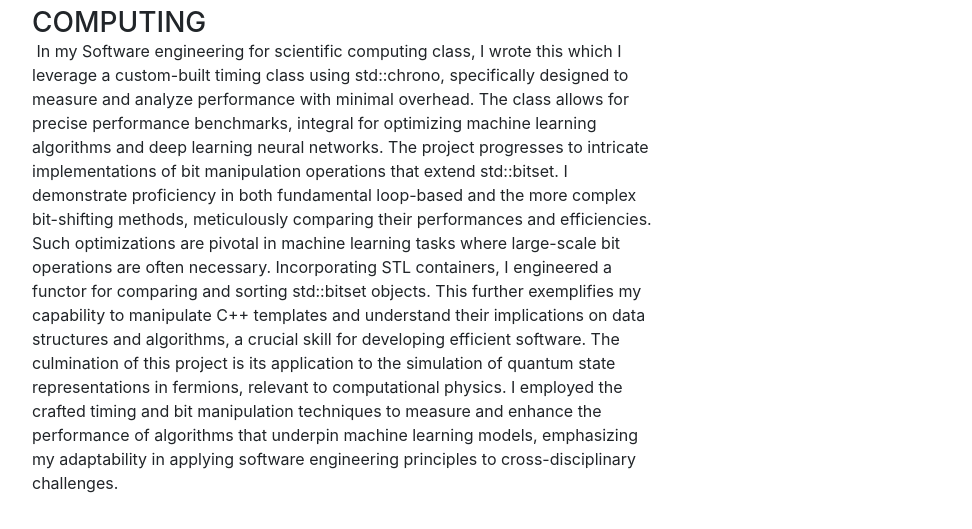
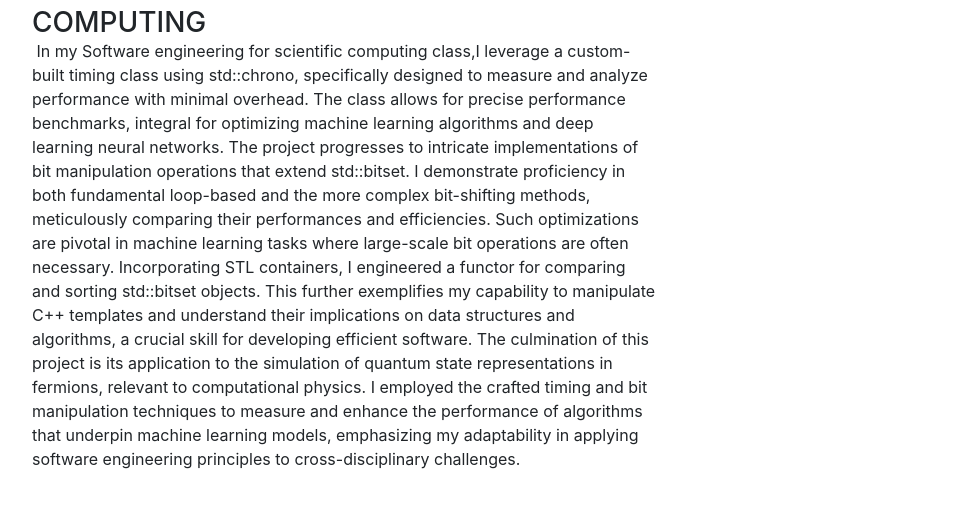
Before and after one commit to sneurog/sarahgomez.github.io, a website with bundled scripts: page index.html in a window 1280 px wide. Shown: the part 996-1525 px from the top of the page, without its empty margins (288-1260 px from the left). Built offline with nearby package versions, Linux system fonts and the light colour scheme; a web font is replaced by a local one.

Commit message:
fixed grammer

```diff
--- a/index.html
+++ b/index.html
@@ -118,7 +118,7 @@
             <div class="resume-content mr-auto">
               <h3 class="mb-0">Advanced C++ Techniques for Performance Optimization in Scientific Computing</h3>
 
-              <p> In my Software engineering for scientific computing class, I wrote this which I leverage a  custom-built timing class using std::chrono, specifically designed to measure and analyze performance with minimal overhead. The class allows for precise performance benchmarks, integral for optimizing machine learning algorithms and deep learning neural networks. The project progresses to intricate implementations of bit manipulation operations that extend std::bitset<N>. I demonstrate proficiency in both fundamental loop-based and the more complex bit-shifting methods, meticulously comparing their performances and efficiencies. Such optimizations are pivotal in machine learning tasks where large-scale bit operations are often necessary. Incorporating STL containers, I engineered a functor for comparing and sorting std::bitset<N> objects. This further exemplifies my capability to manipulate C++ templates and understand their implications on data structures and algorithms, a crucial skill for developing efficient software. The culmination of this project is its application to the simulation of quantum state representations in fermions, relevant to computational physics. I employed the crafted timing and bit manipulation techniques to measure and enhance the performance of algorithms that underpin machine learning models, emphasizing my adaptability in applying software engineering principles to cross-disciplinary challenges.</p>
+              <p> In my Software engineering for scientific computing class,I leverage a custom-built timing class using std::chrono, specifically designed to measure and analyze performance with minimal overhead. The class allows for precise performance benchmarks, integral for optimizing machine learning algorithms and deep learning neural networks. The project progresses to intricate implementations of bit manipulation operations that extend std::bitset<N>. I demonstrate proficiency in both fundamental loop-based and the more complex bit-shifting methods, meticulously comparing their performances and efficiencies. Such optimizations are pivotal in machine learning tasks where large-scale bit operations are often necessary. Incorporating STL containers, I engineered a functor for comparing and sorting std::bitset<N> objects. This further exemplifies my capability to manipulate C++ templates and understand their implications on data structures and algorithms, a crucial skill for developing efficient software. The culmination of this project is its application to the simulation of quantum state representations in fermions, relevant to computational physics. I employed the crafted timing and bit manipulation techniques to measure and enhance the performance of algorithms that underpin machine learning models, emphasizing my adaptability in applying software engineering principles to cross-disciplinary challenges.</p>
             </div>
             <div class="resume-date text-md-right">
               <li class="list-inline-item">
```
